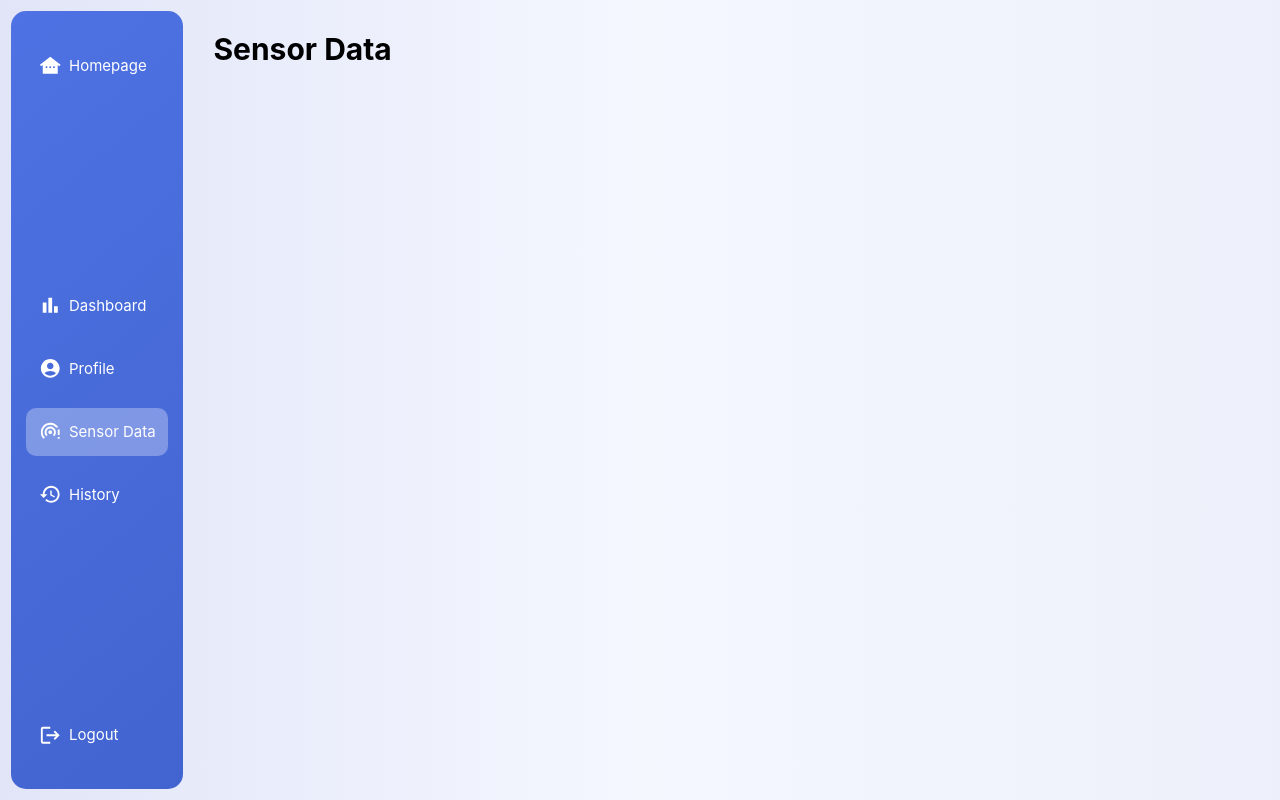
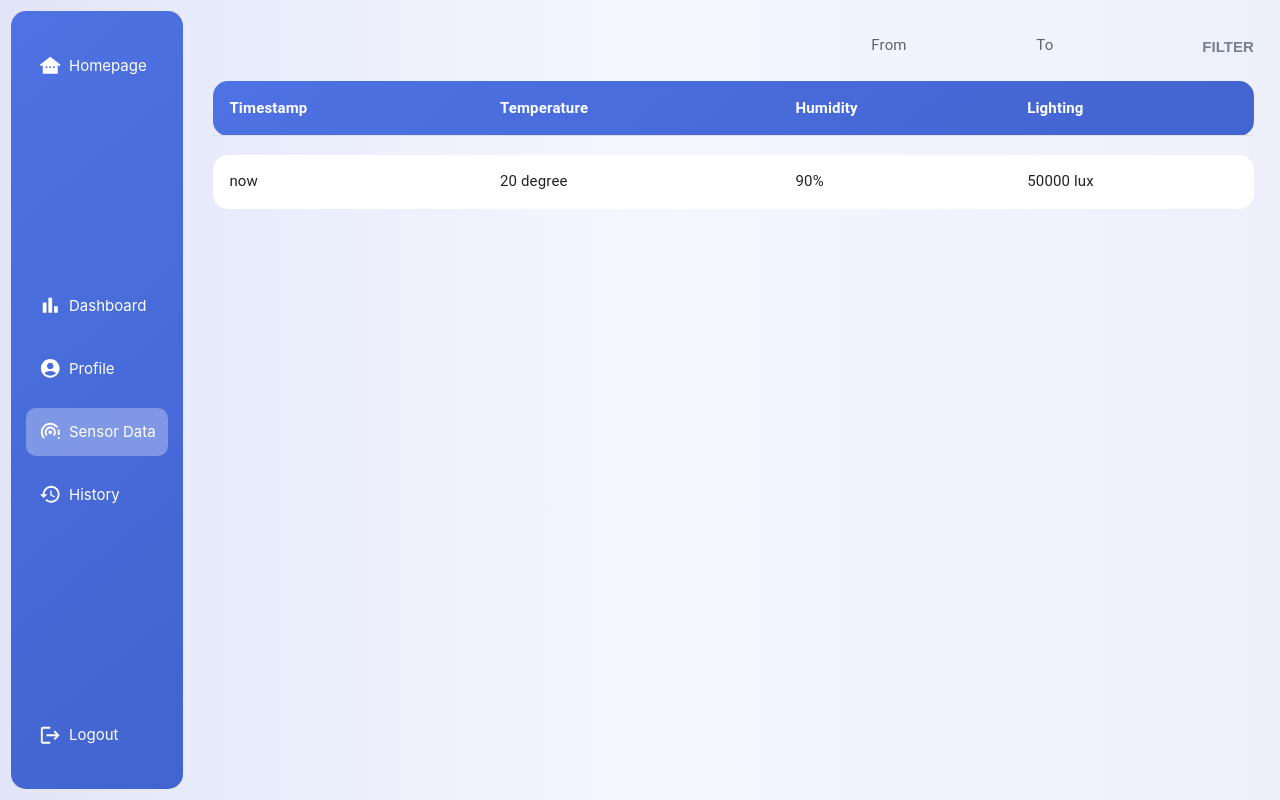
Before and after one commit to dunglv202-dev/iot-fe, a React (Create React App) app: page /data in a window 1280 px wide. Built offline with nearby package versions, Linux system fonts and the light colour scheme.

Commit message:
implement sensor data page

```diff
--- a/package.json
+++ b/package.json
@@ -7,9 +7,11 @@
     "@emotion/styled": "^11.11.0",
     "@mui/icons-material": "^5.14.7",
     "@mui/material": "^5.14.7",
+    "@mui/x-date-pickers": "^6.12.1",
     "@testing-library/jest-dom": "^5.17.0",
     "@testing-library/react": "^13.4.0",
     "@testing-library/user-event": "^13.5.0",
+    "dayjs": "^1.11.9",
     "react": "^18.2.0",
     "react-dom": "^18.2.0",
     "react-icons": "^4.10.1",
--- a/src/App.js
+++ b/src/App.js
@@ -3,7 +3,7 @@ import "./App.css";
 import RootLayout from "./pages/RootLayout";
 import DashboardPage from "./pages/Dashboard";
 import ProfilePage from "./pages/Profile/Profile";
-import SensorDataPage from "./pages/SensorData";
+import SensorDataPage from "./pages/SensorData/SensorData";
 import ActionHistoryPage from "./pages/ActionHistory/ActionHistory";
 
 function App() {
--- /dev/null
+++ b/src/components/Button/Button.js
@@ -0,0 +1,12 @@
+import styles from "./Button.module.css";
+
+function Button(props) {
+  const className = `${props.className} ${styles["btn"]}`;
+  return (
+    <button {...props} className={className} style={{ marginLeft: "1rem" }}>
+      {props.children}
+    </button>
+  );
+}
+
+export default Button;
--- /dev/null
+++ b/src/components/Button/Button.module.css
@@ -0,0 +1,14 @@
+.btn {
+  background: transparent;
+  padding: 0;
+  border-radius: 0.5rem;
+  border: none;
+  font-size: 1rem;
+  font-weight: bold;
+  cursor: pointer;
+  text-transform: uppercase;
+  color: var(--light-grey);
+}
+.btn:hover {
+  color: var(--blue);
+}
--- /dev/null
+++ b/src/components/DatePicker/DatePicker.js
@@ -0,0 +1,16 @@
+import { styled } from "@mui/material";
+import { DatePicker as OriginalDatePicker } from "@mui/x-date-pickers";
+
+const DatePicker = styled(OriginalDatePicker)(() => ({
+  "& .MuiOutlinedInput-notchedOutline": {
+    border: "none",
+  },
+  "& .MuiOutlinedInput-root": {
+    width: "150px",
+  },
+  "& *": {
+    color: "var(--light-grey)",
+  },
+}));
+
+export default DatePicker;
--- a/src/index.css
+++ b/src/index.css
@@ -1,9 +1,10 @@
 :root {
   --light-blue: #4e72e3;
   --blue: #4264d0;
-  --blue-gradient: linear-gradient(140deg, #4e72e3, #4264d0);
+  --blue-gradient: linear-gradient(140deg, var(--light-blue), var(--blue));
   --grey: #424652;
   --light-grey: #787f8f;
+  --grey-gradient: linear-gradient(140deg, var(--light-grey), var(--grey));
 }
 
 html {
--- a/src/pages/SensorData.js
+++ /dev/null
@@ -1,5 +0,0 @@
-function SensorDataPage() {
-  return <h1>Sensor Data</h1>;
-}
-
-export default SensorDataPage;
--- /dev/null
+++ b/src/pages/SensorData/SensorData.js
@@ -0,0 +1,44 @@
+import Table from "@mui/material/Table";
+import TableBody from "@mui/material/TableBody";
+import TableCell from "@mui/material/TableCell";
+import TableHead from "@mui/material/TableHead";
+import TableRow from "@mui/material/TableRow";
+import { AdapterDayjs } from "@mui/x-date-pickers/AdapterDayjs";
+import { LocalizationProvider } from "@mui/x-date-pickers/LocalizationProvider";
+import DatePicker from "../../components/DatePicker/DatePicker";
+import Button from "../../components/Button/Button";
+import styles from "./SensorData.module.css";
+
+function SensorDataPage() {
+  return (
+    <>
+      <div className={styles["header"]}>
+        <LocalizationProvider dateAdapter={AdapterDayjs}>
+          <DatePicker label="From" />
+          <DatePicker label="To" />
+        </LocalizationProvider>
+        <Button>Filter</Button>
+      </div>
+      <Table>
+        <TableHead className={styles["table__head"]}>
+          <TableRow>
+            <TableCell>Timestamp</TableCell>
+            <TableCell>Temperature</TableCell>
+            <TableCell>Humidity</TableCell>
+            <TableCell>Lighting</TableCell>
+          </TableRow>
+        </TableHead>
+        <TableBody className={styles["table__body"]}>
+          <TableRow>
+            <TableCell>now</TableCell>
+            <TableCell>20 degree</TableCell>
+            <TableCell>90%</TableCell>
+            <TableCell>50000 lux</TableCell>
+          </TableRow>
+        </TableBody>
+      </Table>
+    </>
+  );
+}
+
+export default SensorDataPage;
--- /dev/null
+++ b/src/pages/SensorData/SensorData.module.css
@@ -0,0 +1,50 @@
+.header {
+  display: flex;
+  align-items: center;
+  gap: 1rem;
+  justify-content: flex-end;
+  margin: 0.5rem 0;
+}
+.table__head {
+  background: var(--blue-gradient);
+  position: sticky;
+  top: 0;
+}
+.table__head th {
+  color: white;
+  font-size: 1rem;
+  font-weight: bold;
+}
+.table__head th:first-child {
+  border-radius: 1rem 0 0 1rem;
+}
+.table__head th:last-child {
+  border-radius: 0 1rem 1rem 0;
+}
+.table__body::before {
+  content: "-";
+  visibility: hidden;
+  height: 1rem;
+}
+.table__body td {
+  background: white;
+}
+.table__body tr:first-child td:first-child {
+  border-top-left-radius: 1rem;
+}
+.table__body tr:first-child td:last-child {
+  border-top-right-radius: 1rem;
+}
+.table__body tr:last-child td:first-child {
+  border-bottom-left-radius: 1rem;
+}
+.table__body tr:last-child td:last-child {
+  border-bottom-right-radius: 1rem;
+}
+.table__body td {
+  border-color: rgba(0, 0, 0, 0.07);
+  font-size: 1rem;
+}
+.table__body tr:last-child td {
+  border-bottom: none;
+}
```
Also changed, not shown: 1 other file (tests, documents, lock files or other folders).
